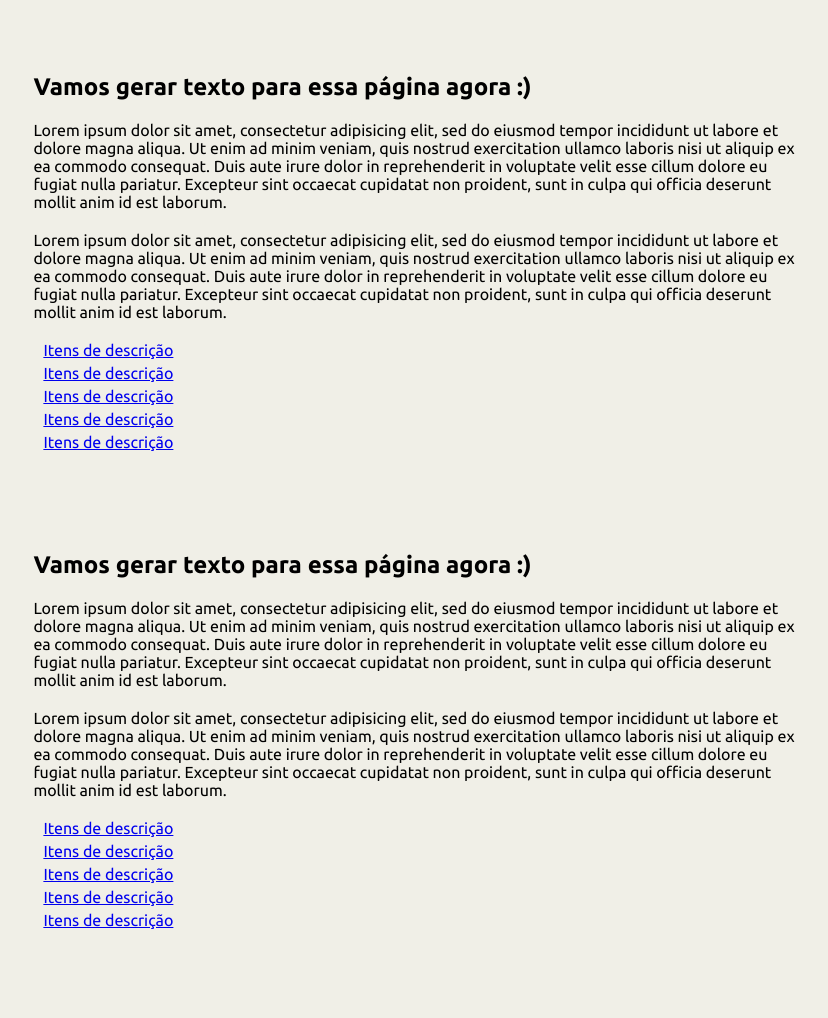
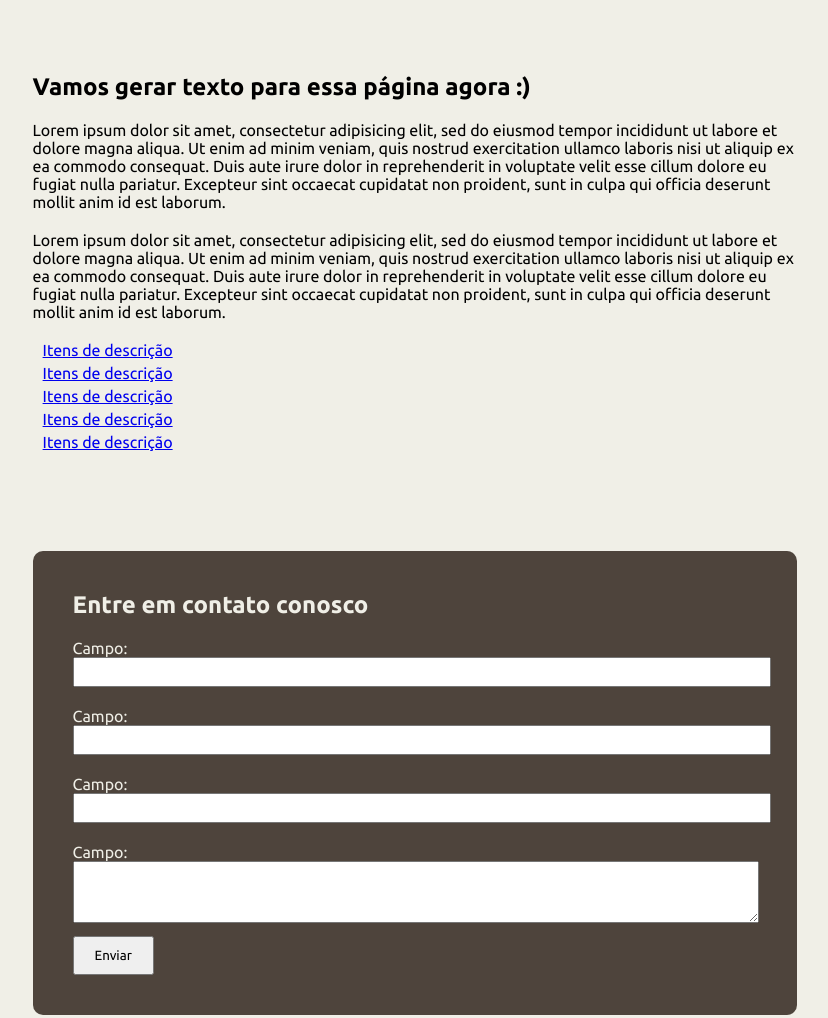
Before and after one commit to interactivemonkey/CLI_GITWORKFLOW, a plain HTML site: page index.html in a window 1280 px wide. Shown: the part 840-1858 px from the top of the page, without its empty margins (225-1053 px from the left). Drawn offline with Linux system fonts and the light colour scheme.

Commit message:
REMOVE COMMENT IN estilo.css REMOVE CONTENT 1.ARTICLE ADD FIELD IN FORM CONTACT

```diff
--- a/estilo.css
+++ b/estilo.css
@@ -16,7 +16,7 @@ body{
 
 .container{
 	/*width: 900px;*/
-	width: 65.88%;
+	width: 66%;
 	margin: 0 auto;
 }
 
@@ -60,37 +60,6 @@ body{
 .article_single ul li{
 	margin-top: 5px;
 }
-
-/*
-.form_contact{
-	text-align: center;
-	padding: 40px;
-}
-
-.form_contact label, .form_contact input{
-	width: 700px;
-}
-
-.form_contact label p{
-	margin-top: 20px;
-}
-.form_contact input{
-	padding: 5px;
-	font-size: 0.875em;
-}
-
-.form_contact textarea{
-	width: 700px;
-	height: 60px;
-}
-
-.form_contact .btn{
-	padding: 10px 20px !important;
-	font-weight: 1em;
-	width: auto;
-	margin-top: 10px;
-}
-*/
 
 .form_contact{
 	color: #f0efe7;
--- a/index.html
+++ b/index.html
@@ -1,9 +1,10 @@
 <!DOCTYPE html>
 <html>
 <head>
-	<title>Sample Git | Curso Gitworkflow para Upinside Treinamentos</title>
+	<title>Sample Git</title>
 	<link href="https://fonts.googleapis.com/css?family=Ubuntu:300,400,700" rel="stylesheet">
 	<link rel="stylesheet" href="estilo.css">
+        <meta charset="utf-8">
 </head>
 <body>
 
@@ -52,38 +53,6 @@
 
 		</article>
 
-
-
-        <article class="article_single">
-			<header>
-				<h2>Vamos gerar texto para essa página agora :)</h2>
-			</header>
-			<p>Lorem ipsum dolor sit amet, consectetur adipisicing elit, sed do eiusmod
-			tempor incididunt ut labore et dolore magna aliqua. Ut enim ad minim veniam,
-			quis nostrud exercitation ullamco laboris nisi ut aliquip ex ea commodo
-			consequat. Duis aute irure dolor in reprehenderit in voluptate velit esse
-			cillum dolore eu fugiat nulla pariatur. Excepteur sint occaecat cupidatat non
-			proident, sunt in culpa qui officia deserunt mollit anim id est laborum.</p>
-
-			<p>Lorem ipsum dolor sit amet, consectetur adipisicing elit, sed do eiusmod
-			tempor incididunt ut labore et dolore magna aliqua. Ut enim ad minim veniam,
-			quis nostrud exercitation ullamco laboris nisi ut aliquip ex ea commodo
-			consequat. Duis aute irure dolor in reprehenderit in voluptate velit esse
-			cillum dolore eu fugiat nulla pariatur. Excepteur sint occaecat cupidatat non
-			proident, sunt in culpa qui officia deserunt mollit anim id est laborum.</p>
-
-			<ul>
-				<li><a href="index.html" class="title">Itens de descrição</a></li>
-				<li><a href="#" class="title">Itens de descrição</a></li>
-				<li><a href="#" class="title">Itens de descrição</a></li>
-				<li><a href="#" class="title">Itens de descrição</a></li>
-				<li><a href="#" class="title">Itens de descrição</a></li>
-			</ul>
-
-		</article>
-
-
-
         <article class="article_single">
 			<header>
 				<h2>Vamos gerar texto para essa página agora :)</h2>
@@ -126,6 +95,9 @@
 				<label><p>Campo:</p></label>
 				<input type="text">
 
+                                <label><p>Campo:</p></label>
+				<input type="text">
+
 				<label><p>Campo:</p></label>
 				<textarea></textarea><br>
 				<button type="submit" class="btn">Enviar</button>
```
Also changed, not shown: nbproject/project.xml (added, +9 -0 lines), 2 other files.
